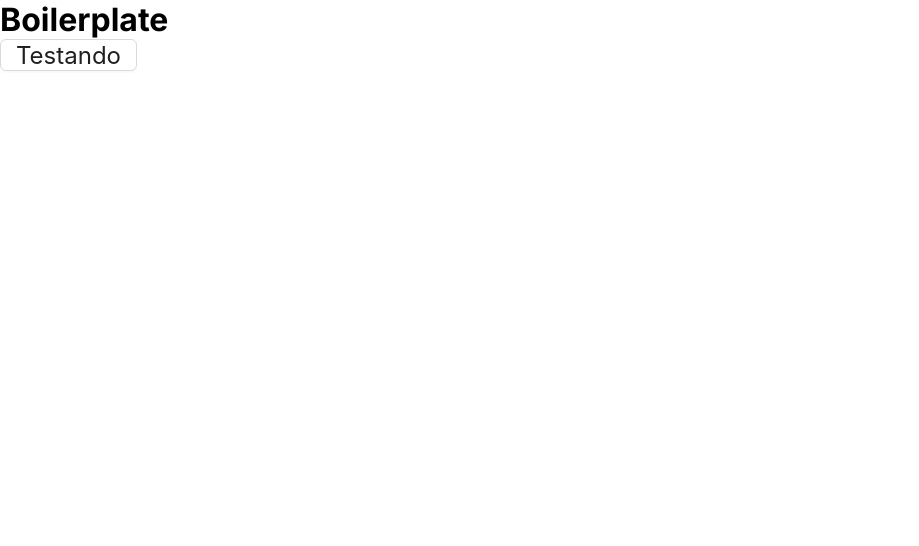
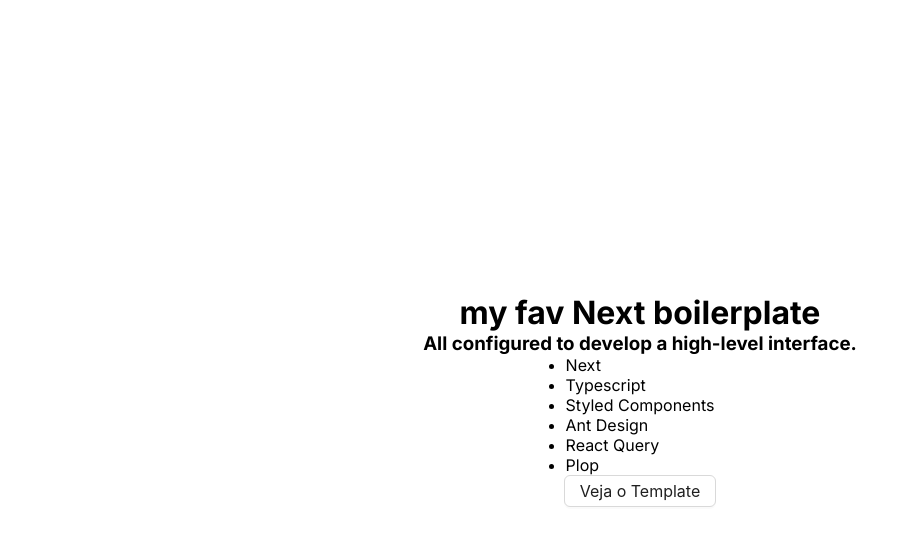
Before and after one commit to lucasgmelo/myfavboilerplate, a Next.js app: page / in a window 1280 px wide. Shown: the top 546 px of the page, without its empty margins (0-919 px from the left). Built offline with nearby package versions, Linux system fonts and the light colour scheme.

Commit message:
:sauropod: create landing page

```diff
--- a/src/app/page.tsx
+++ b/src/app/page.tsx
@@ -1,16 +1,7 @@
 "use client";
-import styled from "styled-components";
-import { Button as AntdButton } from "antd";
 
-const Button = styled(AntdButton)`
-  font-size: 24px;
-`;
+import HomeView from "views/Home";
 
 export default function Home() {
-  return (
-    <main>
-      <h1>Boilerplate</h1>
-      <Button>Testando</Button>
-    </main>
-  );
+  return <HomeView />;
 }
--- /dev/null
+++ b/src/views/Home/index.tsx
@@ -0,0 +1,20 @@
+import { Button } from "antd";
+import * as S from "./styles";
+
+const Home = () => (
+  <S.Wrapper>
+    <h1>my fav Next boilerplate</h1>
+    <h3>All configured to develop a high-level interface.</h3>
+    <ul>
+      <li>Next</li>
+      <li>Typescript</li>
+      <li>Styled Components</li>
+      <li>Ant Design</li>
+      <li>React Query</li>
+      <li>Plop</li>
+    </ul>
+    <Button>Veja o Template</Button>
+  </S.Wrapper>
+);
+
+export default Home;
--- /dev/null
+++ b/src/views/Home/styles.ts
@@ -0,0 +1,10 @@
+import styled from "styled-components";
+
+export const Wrapper = styled.main`
+  min-height: 100vh;
+
+  display: flex;
+  flex-direction: column;
+  align-items: center;
+  justify-content: center;
+`;
```
